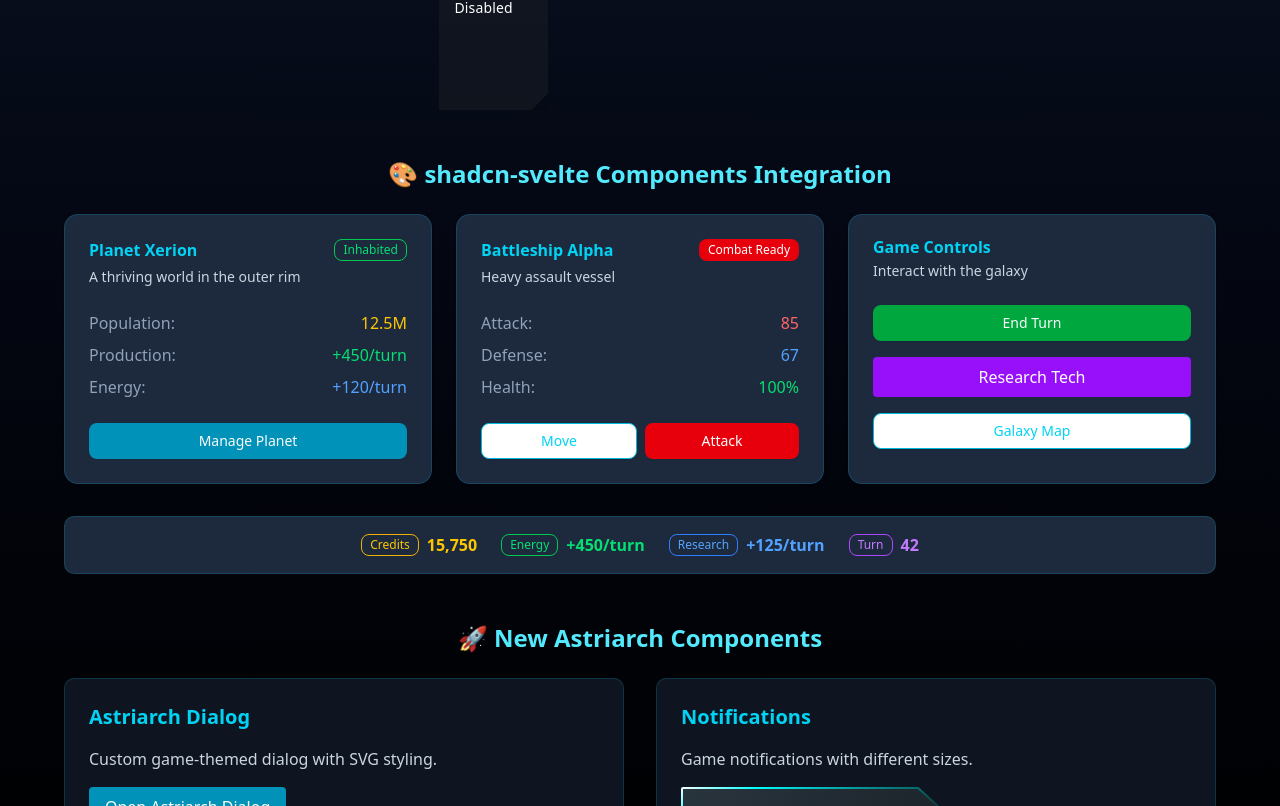
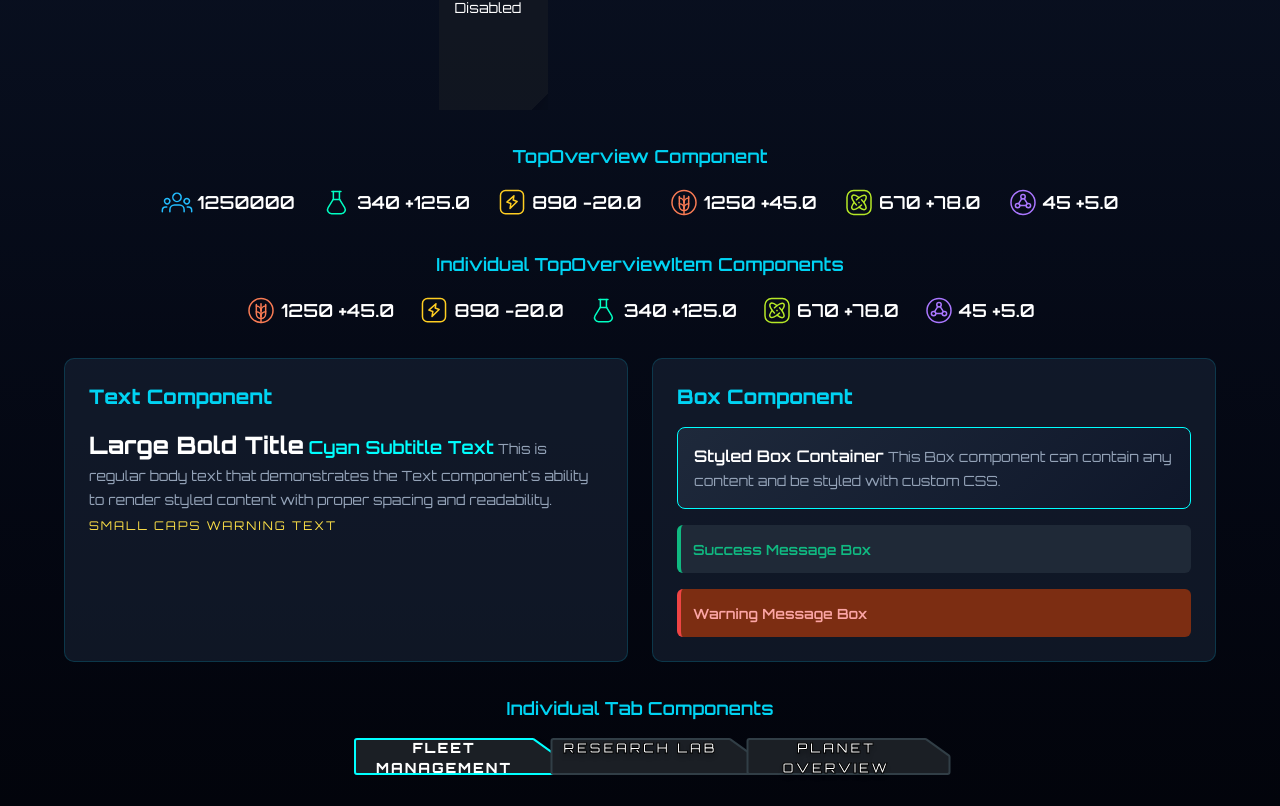
Before and after one commit to MasteredSoftware/Astriarch, a SvelteKit app in the folder apps/astriarch-frontend-sveltekit/: page / in a window 1280 px wide. Shown: the part 474-1280 px from the top of the page. Built offline with nearby package versions, Linux system fonts and the light colour scheme.

Commit message:
orbiton font

```diff
--- a/apps/astriarch-frontend-sveltekit/src/app.css
+++ b/apps/astriarch-frontend-sveltekit/src/app.css
@@ -117,5 +117,31 @@
   }
   body {
     @apply bg-background text-foreground;
+    font-family: 'Orbitron', system-ui, -apple-system, sans-serif;
+  }
+
+  /* Default font family for all elements */
+  html {
+    font-family: 'Orbitron', system-ui, -apple-system, sans-serif;
+  }
+
+  /* Ensure buttons and inputs use Orbitron */
+  button, input, select, textarea {
+    font-family: 'Orbitron', system-ui, -apple-system, sans-serif;
+  }
+
+  /* Headings use Orbitron with appropriate weights */
+  h1, h2, h3, h4, h5, h6 {
+    font-family: 'Orbitron', system-ui, -apple-system, sans-serif;
+    font-weight: 600;
+  }
+
+  /* Utility classes for font family */
+  .font-orbitron {
+    font-family: 'Orbitron', system-ui, -apple-system, sans-serif;
+  }
+
+  .font-game {
+    font-family: 'Orbitron', system-ui, -apple-system, sans-serif;
   }
 }
--- a/apps/astriarch-frontend-sveltekit/src/routes/+page.svelte
+++ b/apps/astriarch-frontend-sveltekit/src/routes/+page.svelte
@@ -42,6 +42,14 @@
       ore: 670,
       iridium: 45,
       production: 125
+    },
+    perTurn: {
+      food: 45,
+      energy: -20,
+      research: 125,
+      ore: 78,
+      iridium: 5,
+      production: 35
     }
   };
 
@@ -78,9 +86,9 @@
   ];
 </script>
 
-<div class="min-h-screen bg-gradient-to-b from-slate-900 to-black text-white p-8">
+<div class="min-h-screen bg-gradient-to-b from-slate-900 to-black text-white p-8 font-orbitron">
   <div class="max-w-6xl mx-auto">
-    <h1 class="text-4xl font-bold text-center mb-8 text-cyan-400">
+    <h1 class="text-4xl font-bold text-center mb-8 text-cyan-400 font-orbitron">
       Astriarch - Ruler of the Stars
     </h1>
 
@@ -142,6 +150,116 @@
             </div>
           </div>
           <AstriarchButton label="Upgrade" size="md" variant="outline" />
+        </div>
+      </div>
+
+      <!-- TopOverview Component Demo -->
+      <div class="mb-8">
+        <h3 class="text-lg font-semibold text-cyan-400 mb-4 text-center">TopOverview Component</h3>
+        <div class="flex justify-center">
+          <TopOverview resourceData={resourceData} population={1250000} />
+        </div>
+      </div>
+
+      <!-- Individual TopOverviewItem Demo -->
+      <div class="mb-8">
+        <h3 class="text-lg font-semibold text-cyan-400 mb-4 text-center">Individual TopOverviewItem Components</h3>
+        <div class="flex justify-center gap-6 flex-wrap">
+          <TopOverviewItem
+            type="food"
+            amount={resourceData.total.food}
+            amountPerTurn={45}
+            onClick={() => console.log("Food clicked")}
+          />
+          <TopOverviewItem
+            type="energy"
+            amount={resourceData.total.energy}
+            amountPerTurn={-20}
+          />
+          <TopOverviewItem
+            type="research"
+            amount={resourceData.total.research}
+            amountPerTurn={125}
+          />
+          <TopOverviewItem
+            type="ore"
+            amount={resourceData.total.ore}
+            amountPerTurn={78}
+          />
+          <TopOverviewItem
+            type="iridium"
+            amount={resourceData.total.iridium}
+            amountPerTurn={5}
+          />
+        </div>
+      </div>
+
+      <!-- Text and Box Components Demo -->
+      <div class="grid grid-cols-1 md:grid-cols-2 gap-6 mb-8">
+        <div class="bg-slate-800/50 p-6 rounded-lg border border-cyan-500/20">
+          <h3 class="text-xl font-bold text-cyan-400 mb-4">Text Component</h3>
+          <div class="space-y-4">
+            <Text style="color: #FFF; font-size: 24px; font-weight: bold;">
+              Large Bold Title
+            </Text>
+            <Text style="color: #00FFFF; font-size: 18px; font-weight: 600;">
+              Cyan Subtitle Text
+            </Text>
+            <Text style="color: #94A3B8; font-size: 14px; line-height: 1.6;">
+              This is regular body text that demonstrates the Text component's ability to render styled content with proper spacing and readability.
+            </Text>
+            <Text style="color: #FDE047; font-size: 12px; text-transform: uppercase; letter-spacing: 2px;">
+              Small Caps Warning Text
+            </Text>
+          </div>
+        </div>
+
+        <div class="bg-slate-800/50 p-6 rounded-lg border border-cyan-500/20">
+          <h3 class="text-xl font-bold text-cyan-400 mb-4">Box Component</h3>
+          <div class="space-y-4">
+            <Box style="background: linear-gradient(135deg, #1e293b, #0f172a); padding: 16px; border-radius: 8px; border: 1px solid #00FFFF;">
+              <Text style="color: #FFF; font-size: 16px; font-weight: 600;">
+                Styled Box Container
+              </Text>
+              <Text style="color: #94A3B8; font-size: 14px; margin-top: 8px;">
+                This Box component can contain any content and be styled with custom CSS.
+              </Text>
+            </Box>
+
+            <Box style="background: #1f2937; padding: 12px; border-radius: 6px; border-left: 4px solid #10b981;">
+              <Text style="color: #10b981; font-size: 14px; font-weight: 600;">
+                Success Message Box
+              </Text>
+            </Box>
+
+            <Box style="background: #7c2d12; padding: 12px; border-radius: 6px; border-left: 4px solid #ef4444;">
+              <Text style="color: #fca5a5; font-size: 14px; font-weight: 600;">
+                Warning Message Box
+              </Text>
+            </Box>
+          </div>
+        </div>
+      </div>
+
+      <!-- Individual Tab Components Demo -->
+      <div class="mb-8">
+        <h3 class="text-lg font-semibold text-cyan-400 mb-4 text-center">Individual Tab Components</h3>
+        <div class="flex justify-center space-x-4">
+          <Tab
+            label="Fleet Management"
+            selected={true}
+            onclick={() => console.log("Fleet tab clicked")}
+          />
+          <Tab
+            label="Research Lab"
+            selected={false}
+            onclick={() => console.log("Research tab clicked")}
+          />
+          <Tab
+            label="Planet Overview"
+            selected={false}
+            onclick={() => console.log("Planet tab clicked")}
+          />
         </div>
       </div>
     </div>
```
